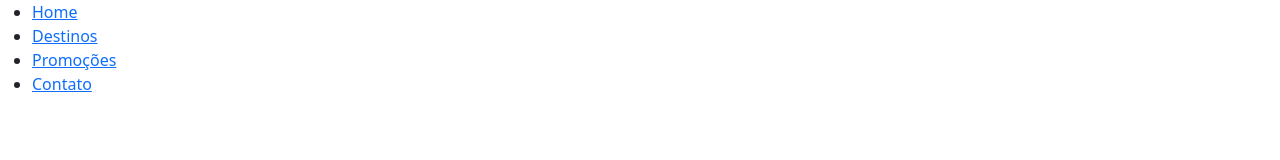
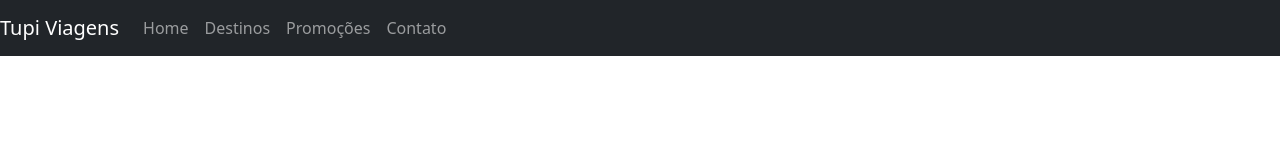
Before and after one commit to guilhermetm5/site, a plain HTML site: page contato.html in a window 1280 px wide. Drawn offline with nearby package versions, Linux system fonts and the light colour scheme.

Commit message:
adicionando a barra em todas as paginas

```diff
--- a/contato.html
+++ b/contato.html
@@ -11,13 +11,28 @@
         crossorigin="anonymous"></script>
 </head>
 <body>
-    <nav>
-        <ul>
-            <li><a href="index.html">Home</a></li>
-            <li><a href="destino.html">Destinos</a></li>
-            <li><a href="promocoes.html">Promoções</a></li>
-            <li><a href="contato.html">Contato</a></li>
-        </ul>
+    <nav class="navbar navbar-dark bg-dark navbar-expand-lg ">
+        <a class="navbar-brand" href="#">Tupi Viagens</a>
+        <button type="button" class="navbar-toggler" data-bs-toggle="collapse" data-bs-target="#navbarteste"
+            aria-controls="navbarteste" aria-expanded="false" aria-label="Toggle navigation">
+        <span class="navbar-toggler-icon"></span>
+        </button>
+        <div class="collapse navbar-collapse" id="navbarteste">
+            <ul class="navbar-nav">
+                <li class="nav-item active">
+                    <a class="nav-link" href="index.html">Home</a>
+                </li>
+                <li class="nav-item">
+                    <a class="nav-link" href="destino.html">Destinos</a>
+                </li>
+                <li class="nav-item">
+                    <a class="nav-link" href="promocoes.html">Promoções</a>
+                </li>
+                <li class="nav-item">
+                    <a class="nav-link" href="contato.html">Contato</a>
+                </li>
+            </ul>
+        </div>
     </nav>
 </body>
 </html>
```
Also changed, not shown: destino.html (+22 -7 lines), index.html (+0 -3 lines), promocoes.html (+22 -7 lines).
